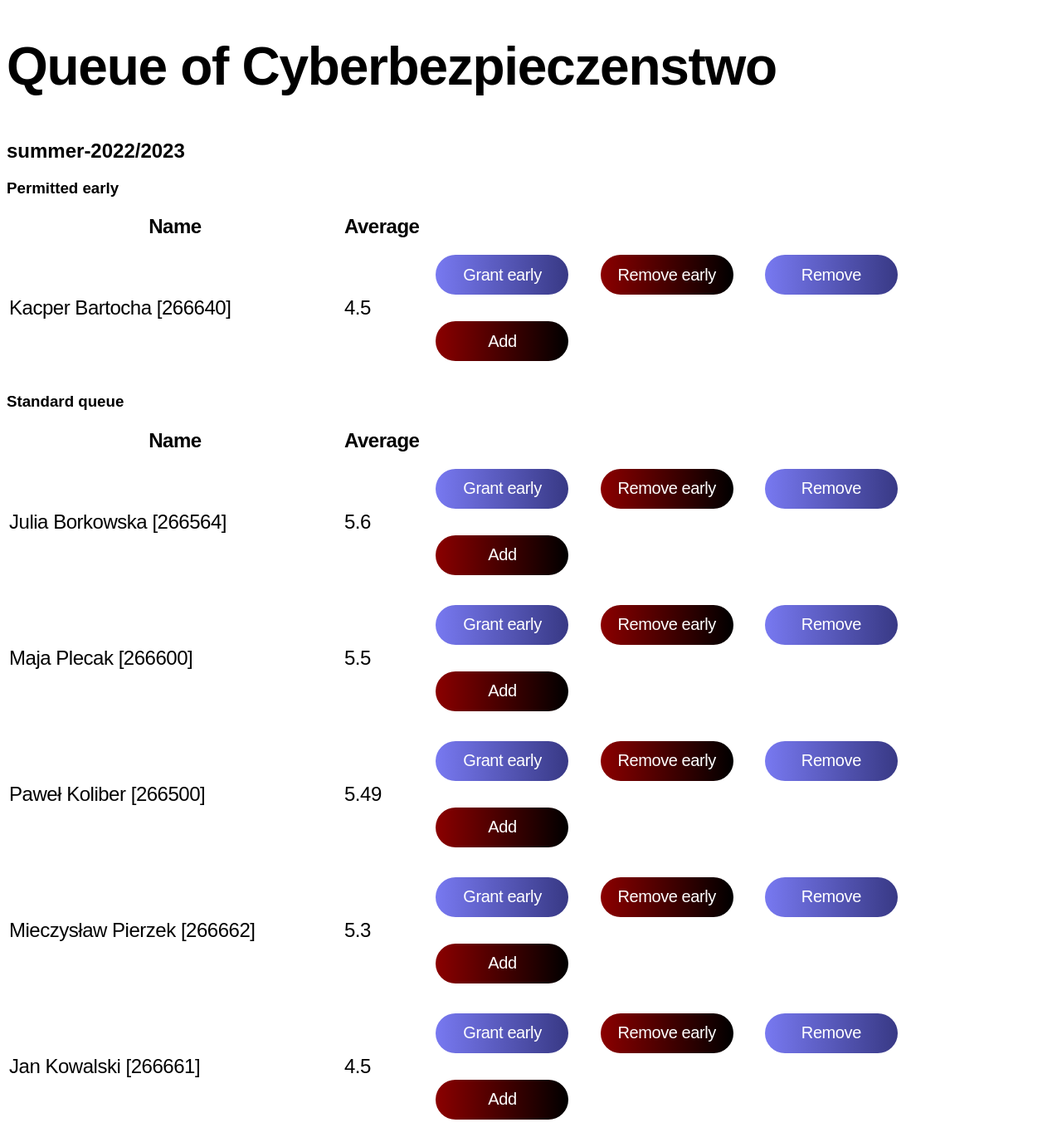
After one commit to dekompot/EnrollmentAssistant, a Django app: page /queue in a window 1280 px wide. The commit adds this page. Shown: the whole page at 83% size. Run offline with Django 4.2, Linux system fonts and the light colour scheme; data comes from the database, SQL or seed files in the repository; both versions use the stored data as it was after the commit; parts of the project's set-up code (start-up, migrations or seed data) failed here and were passed over.

Commit message:
manage queue start

```diff
--- /dev/null
+++ b/assistant/controllers/manage_queue.py
@@ -0,0 +1,80 @@
+import datetime
+
+from django.forms import forms, ChoiceField
+from django.http import HttpResponse
+from django.shortcuts import render, redirect
+
+from assistant.models import EnrollmentEdition, EnrollmentQueue, EnrollmentPermission, Student
+
+
+def give_early_permission(request, student_id):
+    set_early_permissions(student_id, True)
+    return redirect('queue')
+
+def remove_early_permission(request, student_id):
+    set_early_permissions(student_id, False)
+    return redirect('queue')
+
+
+def add_to_queue(request, student_id):
+    enrollment_edition = EnrollmentEdition.objects.get(id__exact='summer-2022/2023')
+    queue = EnrollmentQueue.objects.get(enrollment_edition=enrollment_edition)
+    permission = EnrollmentPermission(queue=queue, student_id=student_id, date_from=datetime.datetime.now(), date_to=datetime.datetime.now())
+    permission.save()
+    return redirect('queue')
+
+
+def remove_from_queue(request, student_id):
+    enrollment_edition = EnrollmentEdition.objects.get(id__exact='summer-2022/2023')
+    queue = EnrollmentQueue.objects.get(enrollment_edition=enrollment_edition)
+    permissions = EnrollmentPermission.objects.get(queue=queue, student=student_id)
+    permissions.delete()
+    return redirect('queue')
+
+
+def set_early_permissions(student_id, new_early_permission: bool):
+    enrollment_edition = EnrollmentEdition.objects.get(id__exact='summer-2022/2023')
+    queue = EnrollmentQueue.objects.get(enrollment_edition=enrollment_edition)
+    permissions = EnrollmentPermission.objects.get(queue=queue, student=student_id)
+    permissions.is_permitted_earlier = new_early_permission
+    permissions.save()
+
+
+def queue(request):
+    enrollment_edition = EnrollmentEdition.objects.get(id__exact='summer-2022/2023')
+    queue = EnrollmentQueue.objects.get(enrollment_edition=enrollment_edition)
+    permissions = EnrollmentPermission.objects.filter(queue=queue)
+    early = [permission.student for permission in permissions if  permission.is_permitted_earlier]
+    normal = [permission.student for permission in permissions if not permission.is_permitted_earlier]
+    early = sorted(early, key=lambda s: s.average, reverse=True)
+    normal = sorted(normal, key=lambda s: s.average, reverse=True)
+    context = {
+        'enrollment_edition': enrollment_edition.id,
+        'field': enrollment_edition.field_of_studies.name,
+        'normal': normal,
+        'early': early
+    }
+    return render(request, 'queue/queue.html', context)
+
+class SearchForm(forms.Form):
+    group_code = ChoiceField(widget=Select, choices=get_groups, required=False)
+    course_code = ChoiceField(widget=Select, choices=get_courses, required=False)
+    teacher = ChoiceField(widget=Select, choices=get_teachers, required=False)
+    date_from = DateTimeField(widget=DateTimeInput, input_formats=['%H:%M', ], initial='00:00')
+    date_to = DateTimeField(widget=DateTimeInput, input_formats=['%H:%M', ], initial='23:59')
+    day_of_week = ChoiceField(widget=Select, choices=get_days_of_week, required=False)
+
+    def is_valid(self):
+        is_valid = super().is_valid()
+
+        if not is_valid:
+            return False
+
+        date_from = datetime.datetime.strptime(self['date_from'].value(), '%H:%M')
+        date_to = datetime.datetime.strptime(self['date_to'].value(), '%H:%M')
+        is_valid = date_from <= date_to
+
+        if not is_valid:
+            self.add_error('date_from', f'{date_from} <= {date_to}')
+
+        return is_valid
--- a/assistant/models.py
+++ b/assistant/models.py
@@ -258,6 +258,8 @@ class EnrollmentPermission(models.Model):
     date_to = models.DateTimeField()
     is_permitted_earlier = models.BooleanField(default=False)
 
+    UniqueConstraint(fields=['student', 'queue'], name='enrollment_permission_primary_keys')
+
     def __str__(self):
         return f"EnrollmentPermission(student_id={self.student}, queue_id={self.queue}, date_from={self.date_from}, date_to={self.date_to}, is_permitted_earlier={self.is_permitted_earlier})"
 
--- a/assistant/static/style.css
+++ b/assistant/static/style.css
@@ -10,6 +10,10 @@ h1{
     font-weight: 700;
     line-height: normal;
     letter-spacing: -0.08rem;
+}
+.button-rm{
+    background: linear-gradient(90deg, darkred, black);
+    color: #FFF;
 }
 a{
     margin: 1rem;
@@ -59,3 +63,16 @@ font-weight: 400;
 line-height: normal;
 letter-spacing: -0.025rem;
 }
+.students{
+    color: #000;
+font-family: "Work Sans", sans-serif;
+font-size: 1.5rem;
+font-style: normal;
+font-weight: 300;
+line-height: normal;
+letter-spacing: -0.03rem;
+}
+
+.students .name{
+    width: 25rem;
+}
--- /dev/null
+++ b/assistant/templates/queue/queue.html
@@ -0,0 +1,10 @@
+{% extends "layout.html" %}
+{% block title %}Queue{% endblock %}
+{% block content %}
+    <h1>Queue of {{ field }} </h1>
+    <h2>{{ enrollment_edition }}</h2>
+    <h3>Permitted early</h3>
+    {% include 'queue/students.html' with students=early %}
+    <h3>Standard queue</h3>
+    {% include 'queue/students.html' with students=normal %}
+{% endblock %}
--- /dev/null
+++ b/assistant/templates/queue/students.html
@@ -0,0 +1,29 @@
+<table class="students">
+        <tr>
+            <th>
+                Name
+            </th>
+            <th>
+                Average
+            </th>
+        </tr>
+    {% for student in students %}
+
+        <tr>
+            <td class="name">
+                {{ student.name }} [{{ student.id }}]
+            </td>
+            <td>
+                {{ student.average }}
+            </td>
+            <td>
+                <div class="buttons">
+                    <a href="{% url 'early' student.id %}">Grant early</a>
+                    <a href="{% url 'rm-early' student.id %}" class="button-rm" >Remove early</a>
+                    <a href="{% url 'remove' student.id %}">Remove</a>
+                    <a href="{% url 'add' student.id %}" class="button-rm">Add</a>
+                </div>
+            </td>
+        </tr>
+    {% endfor %}
+</table>
--- a/assistant/urls.py
+++ b/assistant/urls.py
@@ -3,11 +3,18 @@ from django.urls import path
 
 from .controllers.shared import timetable, search_groups, group_details
 from .controllers.enrollment import register, unregister
+from .controllers.manage_queue import (queue, give_early_permission, remove_early_permission,
+                                       add_to_queue, remove_from_queue)
 
 urlpatterns = [
     path("timetable/<str:student_id>/", timetable, name="timetable"),
     path("enrollment/search/<str:student_id>/", search_groups, name="search_groups"),
     path("enrollment/details/<str:group_code>", group_details, name="group_details"),
     path("enrollment/register/<str:student_id>/<str:group_code>", register, name="register"),
-    path("enrollment/unregister/<str:student_id>/<str:group_code>", unregister, name="unregister")
+    path("enrollment/unregister/<str:student_id>/<str:group_code>", unregister, name="unregister"),
+    path("queue", queue, name="queue"),
+    path("queue/early/<str:student_id>", give_early_permission, name="early"),
+    path("queue/early-rm/<str:student_id>", remove_early_permission, name="rm-early"),
+    path("queue/remove/<str:student_id>", remove_from_queue, name="remove"),
+    path("queue/add/<str:student_id>", add_to_queue, name="add")
 ]
```
Also changed, not shown: utils/mock_data.py (+11 -5 lines), assistant/migrations/0001_initial.py (added), assistant/queue/__init__.py (added), assistant/queue/queue.py (added), assistant/tests/controllers/manage_queue.py (added), db.sqlite3.
